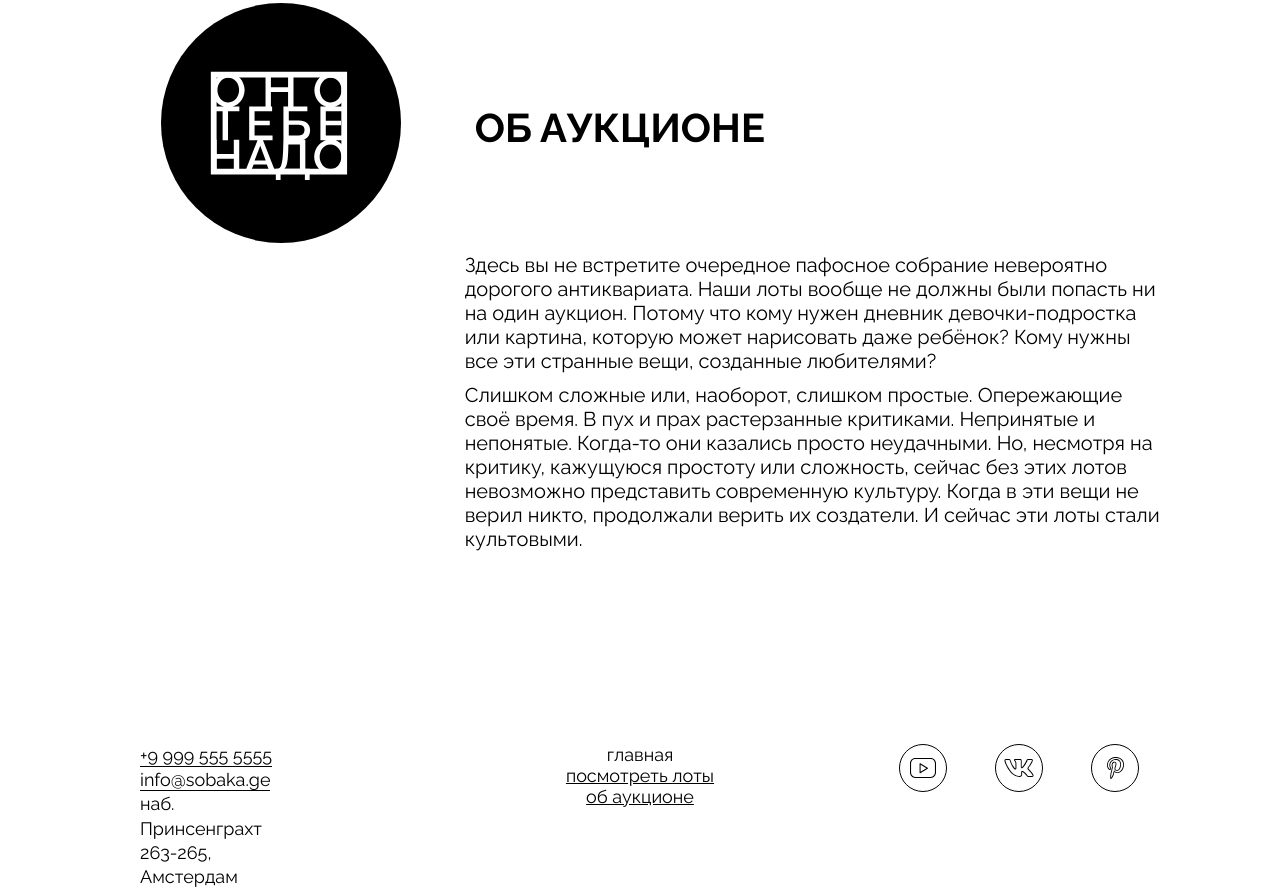
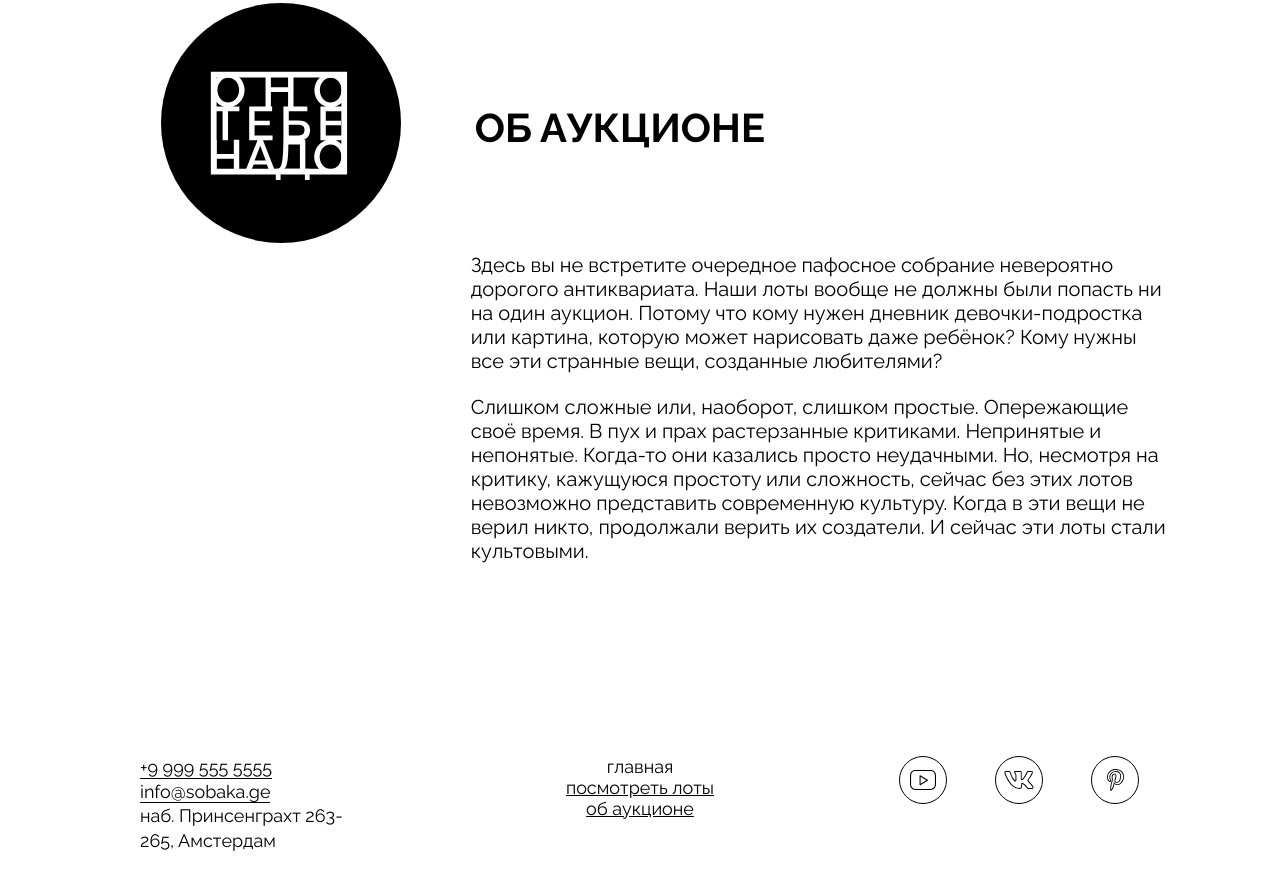
Before and after one commit to LevChi/ono-tebe-nado, a plain HTML site: page index.html in a window 1280 px wide. Shown: the part 2097-2986 px from the top of the page. After the commit the page ends 2950 px from the top, so only its background shows below. Drawn offline with Linux system fonts and the light colour scheme.

Commit message:
Ono-tebe-nado
11

```diff
--- a/index.html
+++ b/index.html
@@ -28,7 +28,7 @@
 <address class="address">
   <a href="tel:+99995555555">+9 999 555 5555</a><br>
   <a href="mailto:info@sobaka.ge">info@sobaka.ge</a>
-  <p>наб. Принсенграхт 263- 265,<br> Амстердам</p>
+  <p>наб. Принсенграхт 263-<br>  265, Амстердам</p>
 </address>
 
 </header>
@@ -100,7 +100,7 @@
     <div class="about_p">
     <h2 class="about__title">об аукционе</h2>
     <p>Здесь вы не встретите очередное пафосное собрание невероятно дорогого антиквариата. Наши лоты вообще не должны были попасть ни на один аукцион. Потому что кому нужен дневник девочки-подростка или картина, которую может нарисовать даже ребёнок? Кому нужны все эти странные вещи, созданные любителями?</p>
-    <p>Слишком сложные или, наоборот, слишком простые. Опережающие своё время. В пух и прах растерзанные критиками. Непринятые и непонятые. Когда-то они казались просто неудачными. Но, несмотря на критику, кажущуюся простоту или сложность, сейчас без этих лотов невозможно представить современную культуру. Когда в эти вещи не верил никто, продолжали верить их создатели. И сейчас эти лоты стали культовыми.</p>
+    <p class="p_ponizhe">Слишком сложные или, наоборот, слишком простые. Опережающие своё время. В пух и прах растерзанные критиками. Непринятые и непонятые. Когда-то они казались просто неудачными. Но, несмотря на критику, кажущуюся простоту или сложность, сейчас без этих лотов невозможно представить современную культуру. Когда в эти вещи не верил никто, продолжали верить их создатели. И сейчас эти лоты стали культовыми.</p>
     </div>
   </div>
 </section>
@@ -111,7 +111,7 @@
   <address class="address">
     <a href="tel:+99995555555">+9 999 555 5555</a><br>
     <a href="mailto:info@sobaka.ge">info@sobaka.ge</a>
-    <p>наб. Принсенграхт 263-265,<br> Амстердам</p>
+    <p>наб. Принсенграхт 263-<br> 265, Амстердам</p>
   </address>
 
   <nav class="footer__menu">
--- a/styles/style.css
+++ b/styles/style.css
@@ -194,6 +194,7 @@
 }
 
 .card__text {
+  margin:auto 0 0 0;
   text-decoration: none;
   font-size: 20px;
   line-height: 24px;
@@ -257,9 +258,14 @@
 .about_p p {
   text-align: left;
   padding-top: 10px;
+  padding-left: 6px;
   font-size: 20px;
   font-weight: 400;
   line-height: 24px;
+}
+
+.p_ponizhe {
+  margin-top: 12px;
 }
 
 .footer {
@@ -269,13 +275,13 @@
 }
 
 .footer .address {
-padding-right: 185px;
+
 font-size: 18px;
 font-weight: 400;
 line-height: 24.3px;
 font-style: normal;
 text-align: left;
-margin-left: auto;
+margin: 0;
 letter-spacing: 0%;
 }
 
```
